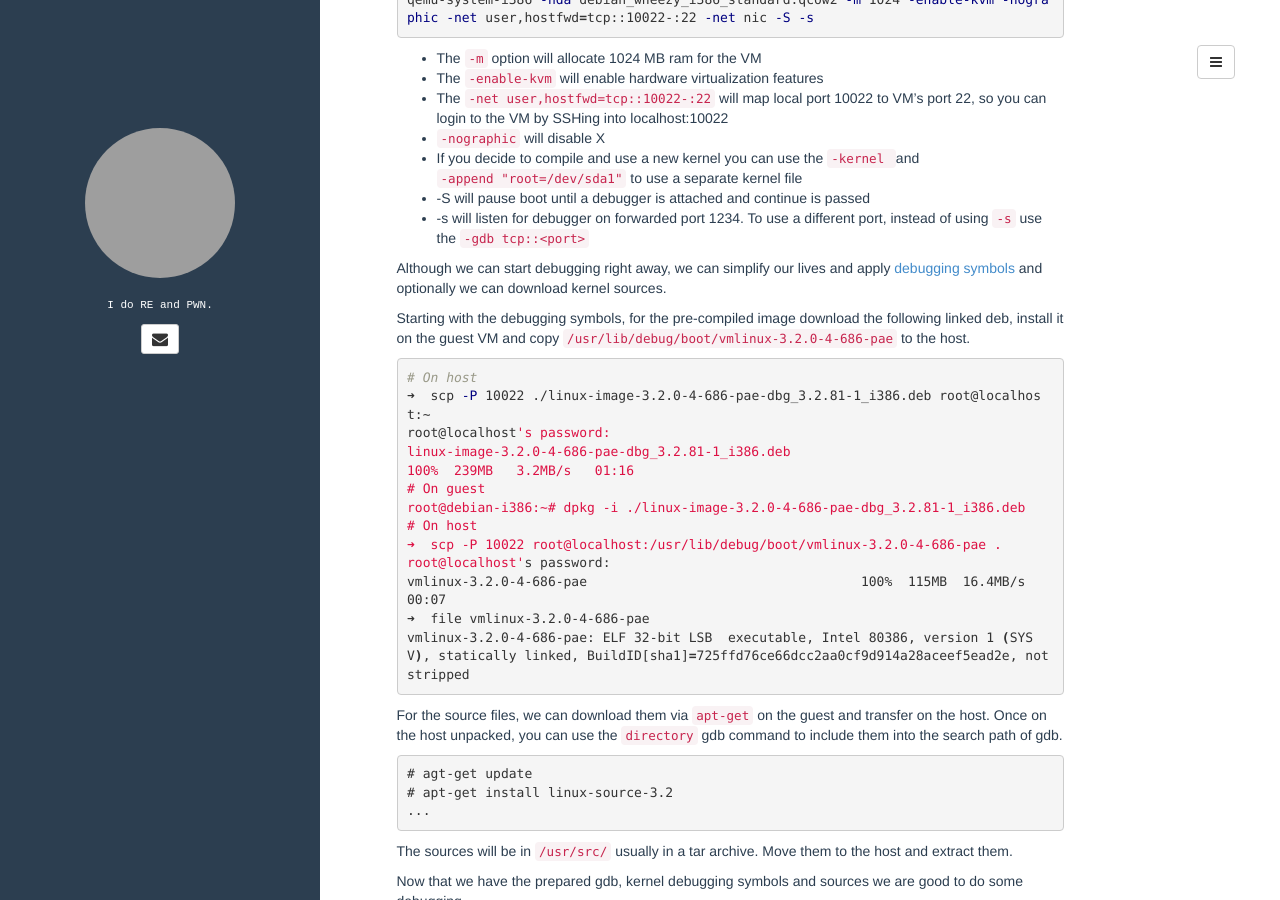
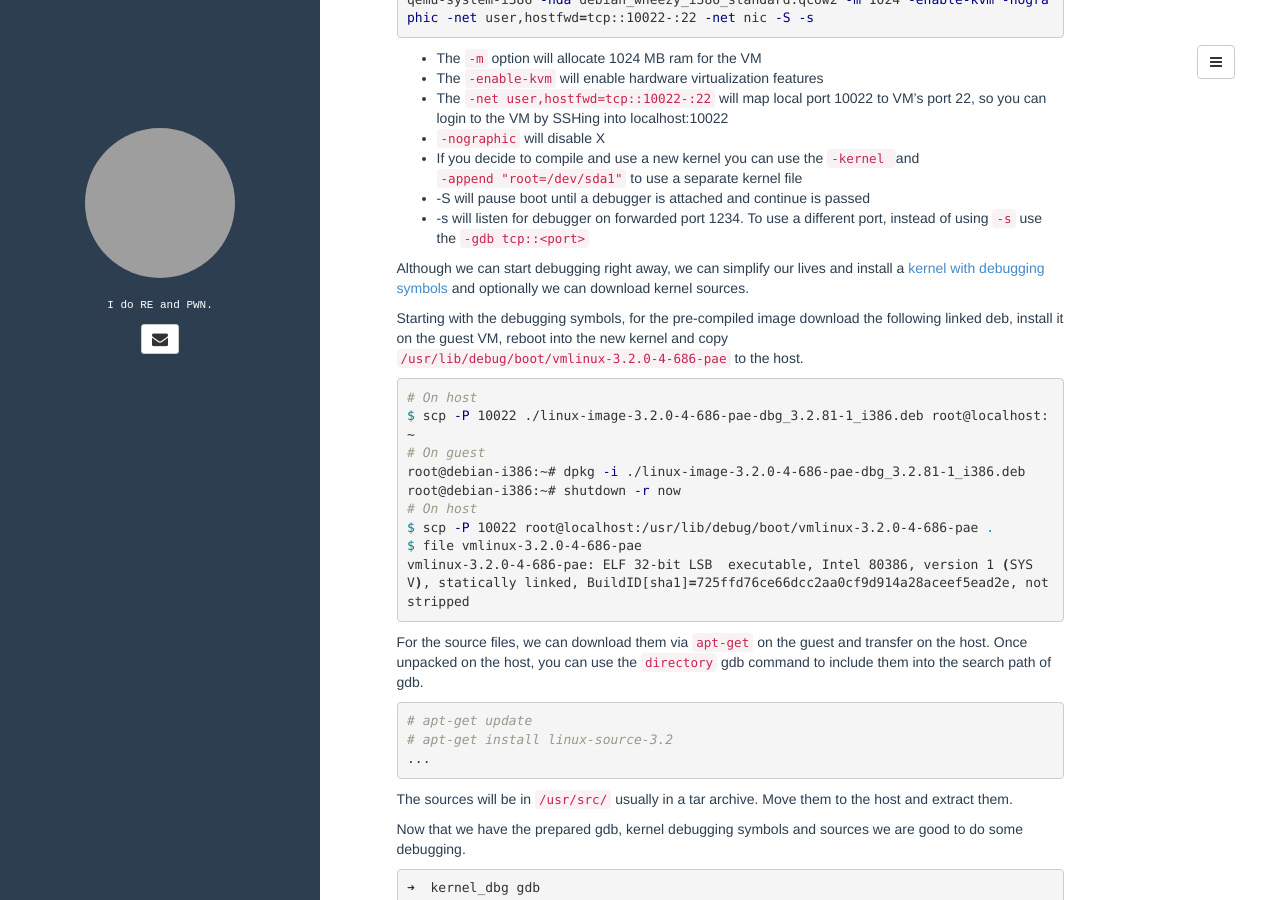
Before and after one commit to farazsth98/farazsth98.github.io, a Jekyll site: the page built from _posts/2016-09-10-Kernel-Exploitation-for-Dummies.md, in a window 1280 px wide and 900 px high, scrolled down 566 px. Built offline with Jekyll 4.4.1, drawn with Linux system fonts in a browser that asks for light colours; comment, search, counter and statistics services are not loaded; some of the changed text lies outside the part shown; grey boxes are pictures that could not be loaded.

Commit message:
Kernel exploitation: Fix highlighting and some wording

````diff
--- a/_posts/2016-09-10-Kernel-Exploitation-for-Dummies.md
+++ b/_posts/2016-09-10-Kernel-Exploitation-for-Dummies.md
@@ -28,29 +28,26 @@ qemu-system-i386 -hda debian_wheezy_i386_standard.qcow2 -m 1024 -enable-kvm -nog
 - -S will pause boot until a debugger is attached and continue is passed
 - -s will listen for debugger on forwarded port 1234. To use a different port, instead of using `-s` use the `-gdb tcp::<port>`
 
-Although we can start debugging right away, we can simplify our lives and apply [debugging symbols](http://security.debian.org/pool/updates/main/l/linux/linux-image-3.2.0-4-686-pae-dbg_3.2.81-2_i386.deb) and optionally we can download kernel sources.
+Although we can start debugging right away, we can simplify our lives and install a [kernel with debugging symbols](http://security.debian.org/pool/updates/main/l/linux/linux-image-3.2.0-4-686-pae-dbg_3.2.81-2_i386.deb) and optionally we can download kernel sources.
 
-Starting with the debugging symbols, for the pre-compiled image download the following linked deb, install it on the guest VM and copy `/usr/lib/debug/boot/vmlinux-3.2.0-4-686-pae` to the host.
+Starting with the debugging symbols, for the pre-compiled image download the following linked deb, install it on the guest VM, reboot into the new kernel and copy `/usr/lib/debug/boot/vmlinux-3.2.0-4-686-pae` to the host.
 
 {% highlight bash %}
 # On host
-➜  scp -P 10022 ./linux-image-3.2.0-4-686-pae-dbg_3.2.81-1_i386.deb root@localhost:~
-root@localhost's password:
-linux-image-3.2.0-4-686-pae-dbg_3.2.81-1_i386.deb                                    100%  239MB   3.2MB/s   01:16
+$ scp -P 10022 ./linux-image-3.2.0-4-686-pae-dbg_3.2.81-1_i386.deb root@localhost:~
 # On guest
 root@debian-i386:~# dpkg -i ./linux-image-3.2.0-4-686-pae-dbg_3.2.81-1_i386.deb
+root@debian-i386:~# shutdown -r now
 # On host
-➜  scp -P 10022 root@localhost:/usr/lib/debug/boot/vmlinux-3.2.0-4-686-pae .
-root@localhost's password:
-vmlinux-3.2.0-4-686-pae                                   100%  115MB  16.4MB/s   00:07
-➜  file vmlinux-3.2.0-4-686-pae
+$ scp -P 10022 root@localhost:/usr/lib/debug/boot/vmlinux-3.2.0-4-686-pae .
+$ file vmlinux-3.2.0-4-686-pae
 vmlinux-3.2.0-4-686-pae: ELF 32-bit LSB  executable, Intel 80386, version 1 (SYSV), statically linked, BuildID[sha1]=725ffd76ce66dcc2aa0cf9d914a28aceef5ead2e, not stripped
 {% endhighlight %}
 
-For the source files, we can download them via `apt-get` on the guest and transfer on the host. Once on the host unpacked, you can use the `directory` gdb command to include them into the search path of gdb.
+For the source files, we can download them via `apt-get` on the guest and transfer on the host. Once unpacked on the host, you can use the `directory` gdb command to include them into the search path of gdb.
 
-{% highlight text %}
-# agt-get update
+{% highlight bash %}
+# apt-get update
 # apt-get install linux-source-3.2
 ...
 {% endhighlight %}
@@ -107,9 +104,8 @@ Kernel modules are like hot pluggable functions to the kernel. We can load them
 We have already compiled the module with debugging symbols not stripped out.
 
 {% highlight bash %}
-➜  $ file my_module.ko
+$ file my_module.ko
 my_module.ko: ELF 32-bit LSB  relocatable, Intel 80386, version 1 (SYSV), BuildID[sha1]=d15c70c2673ea5540685b48cb88ffb4f270fd8da, not stripped
-➜  $
 {% endhighlight %}
 
 First we need to see the load addresses of the different sections.
@@ -159,15 +155,15 @@ gef➤
 ### Building kernel modules
 To build kernel modules you'll see `gcc` and `make`, as well as the kernel header files. You can obviously cross-compile, but I don't think it's worth the effort to build a quick module.
 
-```bash
+{% highlight bash %}
 apt-get install gcc
 apt-get install make
 apt-get install linux-headers-`uname -r`
-```
+{% endhighlight %}
 
 Make sure you have a _Makefile_. Here is a super simple template:
 
-```make
+{% highlight make %}
 obj-m += <module>.o
 
 ifndef KERNELSRC
@@ -179,7 +175,7 @@ all:
 
 clean:
 	make -C $(KERNELSRC) M=$(PWD) clean
-```
+{% endhighlight %}
 
 Once your build succeeds you should see a _.ko_ file. You can then load it into the kernel with `insmod`. to confirm that it loads successfully you can run `lsmod` and make sure it's listed. You can also check `dmesg` to see any messages from the module itself.
 
````
